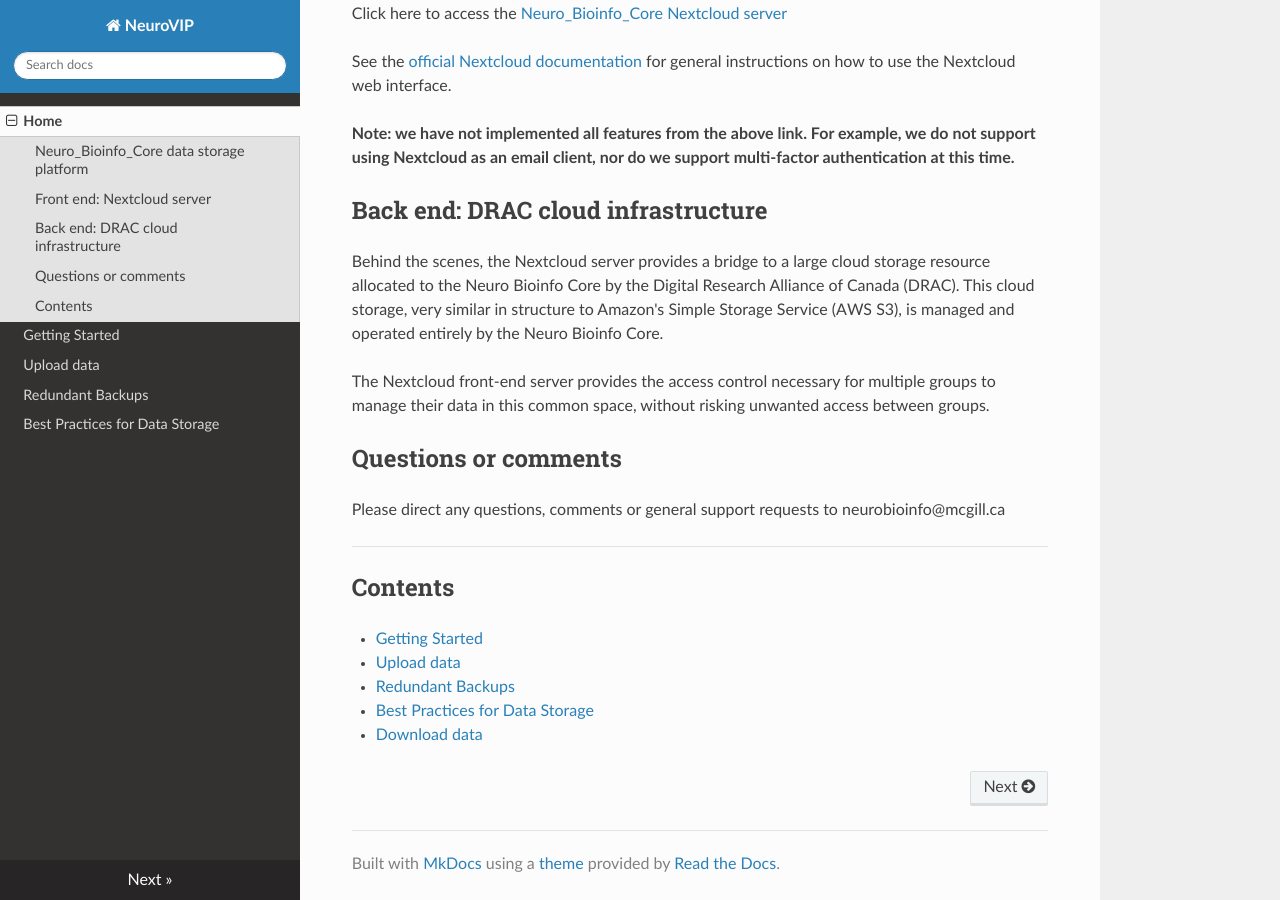
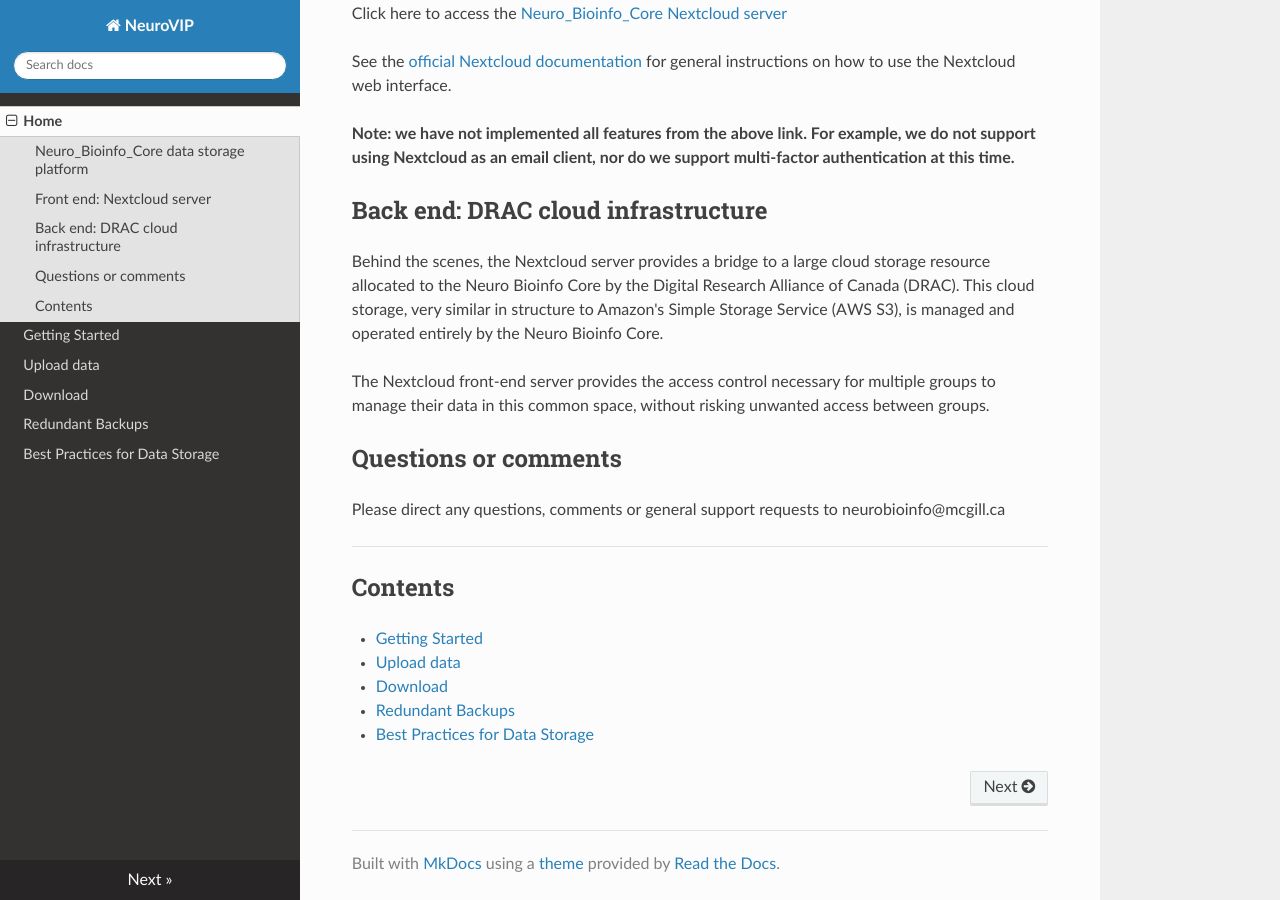
Before and after one commit to neurobioinfo/Neuro_Bioinfo_Core.Nextcloud, an MkDocs documentation site: the page built from docs/index.md, in a window 1280 px wide and 900 px high, scrolled down 619 px. Built offline with MkDocs 1.6.1, drawn with Linux system fonts in a browser that asks for light colours; nearby versions of some CDN libraries.

Commit message:
Adding download documentation try 2

```diff
--- a/docs/index.md
+++ b/docs/index.md
@@ -33,6 +33,6 @@
 ## Contents
 - [Getting Started](getting_started.md)
 - [Upload data](upload_data.md)
+- [Download](download_data.md)
 - [Redundant Backups](redundant_backups.md)
 - [Best Practices for Data Storage](bpds.md)
-- [Download data](download_data.md)
--- a/mkdocs.yml
+++ b/mkdocs.yml
@@ -4,6 +4,7 @@
     - Home: index.md
     - Getting Started: getting_started.md
     - Upload data: upload_data.md
+    - Download: download_data.md
     - Redundant Backups: redundant_backups.md
     - Best Practices for Data Storage: bpds.md
 theme: readthedocs
```
Also changed, not shown: site/404.html, site/bpds/index.html, site/download_data/index.html, site/getting_started/index.html, site/index.html, site/redundant_backups/index.html, site/search.html, site/search/search_index.json, site/sitemap.xml, site/upload_data/index.html, 2 other files.
